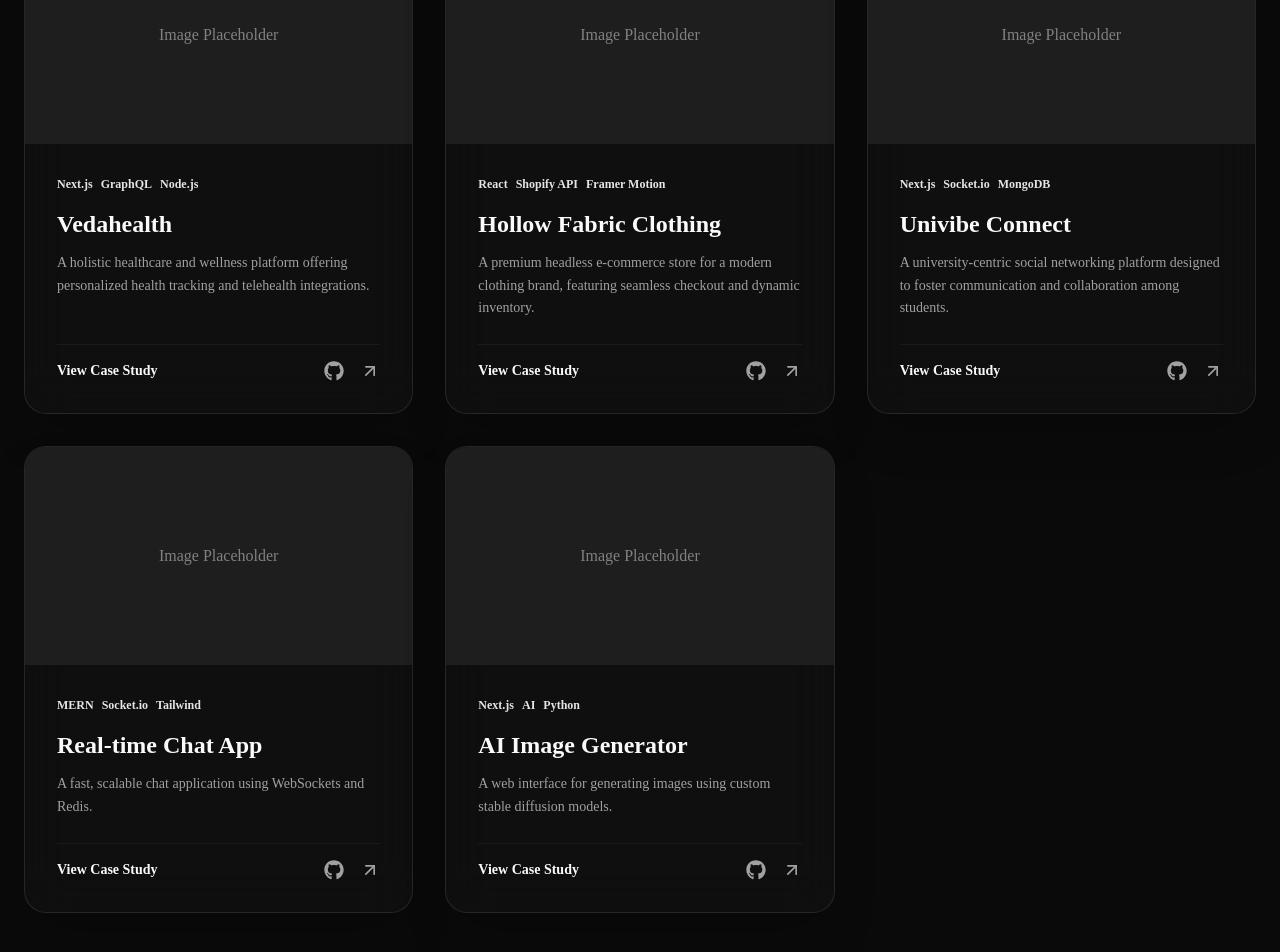
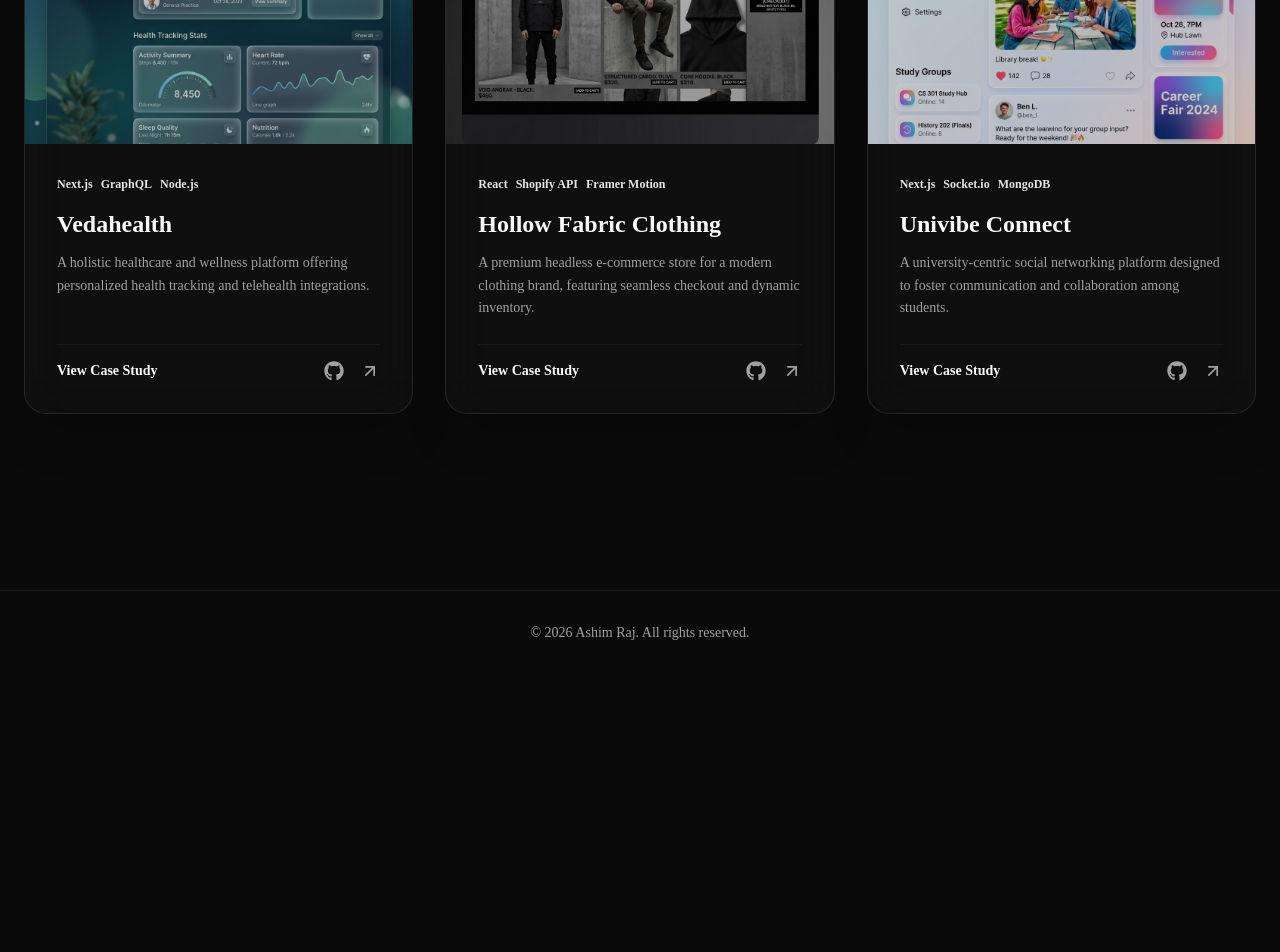
Before and after one commit to Ashim-Raj12/ashim-portfolio, a Next.js app: page /projects in a window 1280 px wide. Shown: the part 1000-1952 px from the top of the page. After the commit the page ends 1675 px from the top, so only its background shows below. Built offline with nearby package versions, Linux system fonts and the light colour scheme.

Commit message:
feat: implement portfolio project gallery, contact form, and section components

```diff
--- a/app/layout.tsx
+++ b/app/layout.tsx
@@ -40,7 +40,7 @@ export default function RootLayout({
       className={`${geistSans.variable} ${geistMono.variable} h-full antialiased overflow-x-hidden`}
       suppressHydrationWarning
     >
-      <body className="min-h-full flex flex-col relative bg-background text-foreground overflow-x-hidden selection:bg-primary/30">
+      <body suppressHydrationWarning className="min-h-full flex flex-col relative bg-background text-foreground overflow-x-hidden selection:bg-primary/30">
         <Providers>
           <div className="fixed inset-0 z-[-1] bg-grid-white/[0.02] bg-[size:50px_50px]" />
           <div className="fixed inset-0 z-[-1] bg-background/90 backdrop-blur-[100px]" />
--- a/app/projects/[slug]/page.tsx
+++ b/app/projects/[slug]/page.tsx
@@ -5,6 +5,7 @@ import { motion } from "framer-motion";
 import { ArrowLeft, ArrowUpRight } from "lucide-react";
 import { FaGithub } from "react-icons/fa";
 import Link from "next/link";
+import Image from "next/image";
 import { featuredProjects } from "@/lib/data";
 
 export default function CaseStudyPage() {
@@ -74,9 +75,14 @@ export default function CaseStudyPage() {
         transition={{ duration: 0.8, delay: 0.2 }}
         className="container mx-auto px-6 mb-24"
       >
-        <div className="w-full aspect-[21/9] rounded-3xl overflow-hidden glass-card flex items-center justify-center bg-secondary/20 relative">
-           <div className="absolute inset-0 bg-gradient-to-tr from-primary/10 to-transparent" />
-           <p className="text-2xl text-muted-foreground font-medium">Hero Image / Video Showcase</p>
+        <div className="w-full aspect-[21/9] rounded-3xl overflow-hidden glass-card relative">
+           <Image
+             src={project.image}
+             alt={project.title}
+             fill
+             className="object-cover"
+           />
+           <div className="absolute inset-0 bg-gradient-to-tr from-black/40 via-transparent to-primary/10" />
         </div>
       </motion.section>
 
--- a/app/projects/page.tsx
+++ b/app/projects/page.tsx
@@ -6,40 +6,17 @@ import { featuredProjects } from "@/lib/data";
 import { ArrowUpRight, Search } from "lucide-react";
 import { FaGithub } from "react-icons/fa";
 import Link from "next/link";
+import Image from "next/image";
 import { Input } from "@/components/ui/input";
 
 const categories = ["All", "React", "Next.js", "MERN", "AI", "Full Stack"];
 
-// Duplicating projects to make a larger list for the projects page
-const allProjects = [
-  ...featuredProjects,
-  {
-    id: "project-4",
-    title: "Real-time Chat App",
-    description: "A fast, scalable chat application using WebSockets and Redis.",
-    image: "https://images.unsplash.com/photo-1611162617474-5b21e879e113?auto=format&fit=crop&q=80&w=1000",
-    techStack: ["MERN", "Socket.io", "Tailwind"],
-    liveUrl: "https://example.com",
-    githubUrl: "https://github.com",
-    features: ["Real-time messaging", "Typing indicators", "Read receipts"]
-  },
-  {
-    id: "project-5",
-    title: "AI Image Generator",
-    description: "A web interface for generating images using custom stable diffusion models.",
-    image: "https://images.unsplash.com/photo-1620641788421-7a1c342ea42e?auto=format&fit=crop&q=80&w=1000",
-    techStack: ["Next.js", "AI", "Python", "FastAPI"],
-    liveUrl: "https://example.com",
-    githubUrl: "https://github.com",
-    features: ["Text to image", "Image variations", "Prompt history"]
-  }
-];
 
 export default function ProjectsPage() {
   const [activeCategory, setActiveCategory] = useState("All");
   const [searchQuery, setSearchQuery] = useState("");
 
-  const filteredProjects = allProjects.filter((project) => {
+  const filteredProjects = featuredProjects.filter((project) => {
     const matchesCategory = activeCategory === "All" || project.techStack.includes(activeCategory) ||
       (activeCategory === "Full Stack" && project.techStack.includes("Next.js") && project.techStack.includes("Supabase")); // simple logic for demo
 
@@ -112,9 +89,12 @@ export default function ProjectsPage() {
           >
             <div className="aspect-video relative overflow-hidden bg-muted">
               <div className="absolute inset-0 bg-black/20 group-hover:bg-transparent transition-colors duration-500 z-10" />
-              <div className="w-full h-full flex items-center justify-center text-muted-foreground bg-secondary/20">
-                Image Placeholder
-              </div>
+              <Image
+                src={project.image}
+                alt={project.title}
+                fill
+                className="object-cover transition-transform duration-700 group-hover:scale-105"
+              />
             </div>
 
             <div className="p-8 flex flex-col flex-grow">
--- a/components/sections/contact.tsx
+++ b/components/sections/contact.tsx
@@ -97,7 +97,7 @@ export function ContactSection() {
             </div>
 
             <div className="mt-8">
-              <Button variant="outline" size="lg" className="rounded-full glass hover:bg-accent border-border" render={<Link href="https://cal.com" target="_blank" />}>
+              <Button variant="outline" size="lg" nativeButton={false} className="rounded-full glass hover:bg-accent border-border" render={<Link href="https://cal.com" target="_blank" />}>
                 <span className="flex items-center gap-2">
                   <MessageSquare className="w-4 h-4" /> Book a Discovery Call
                 </span>
--- a/components/sections/featured-projects.tsx
+++ b/components/sections/featured-projects.tsx
@@ -5,6 +5,7 @@ import { featuredProjects } from "@/lib/data";
 import { ArrowUpRight } from "lucide-react";
 import { FaGithub } from "react-icons/fa";
 import Link from "next/link";
+import Image from "next/image";
 import { useRef } from "react";
 
 export function FeaturedProjectsSection() {
@@ -62,10 +63,12 @@ function ProjectCard({ project, index }: { project: any, index: number }) {
     >
       {/* Project Image */}
       <div className="w-full lg:w-1/2 relative group rounded-3xl overflow-hidden aspect-[4/3] glass-card">
-        {/* Placeholder for image */}
-        <div className="absolute inset-0 bg-muted/30 flex items-center justify-center text-muted-foreground text-sm">
-          {project.title} Image Placeholder
-        </div>
+        <Image
+          src={project.image}
+          alt={project.title}
+          fill
+          className="object-cover transition-transform duration-700 group-hover:scale-105"
+        />
         <div className="absolute inset-0 bg-black/20 group-hover:bg-transparent transition-colors duration-500" />
 
         {/* Decorative elements */}
--- a/components/sections/hero.tsx
+++ b/components/sections/hero.tsx
@@ -79,15 +79,9 @@ export function HeroSection() {
           transition={{ duration: 0.5, delay: 0.4 }}
           className="flex flex-col sm:flex-row items-center justify-center gap-4 w-full px-6 sm:px-0"
         >
-          <Button size="lg" className="w-full sm:w-auto rounded-full px-8 bg-foreground text-background hover:bg-foreground/90 hover:scale-105 transition-all" render={<Link href="#projects" />}>
+          <Button size="lg" nativeButton={false} className="w-full sm:w-auto rounded-full px-8 bg-foreground text-background hover:bg-foreground/90 hover:scale-105 transition-all" render={<Link href="#projects" />}>
             <span className="flex items-center gap-2 justify-center w-full">
               View Work <ArrowRight className="w-4 h-4" />
-            </span>
-          </Button>
-
-          <Button size="lg" variant="outline" className="w-full sm:w-auto rounded-full px-8 glass hover:bg-accent hover:scale-105 transition-all" render={<Link href="/resume.pdf" target="_blank" />}>
-            <span className="flex items-center gap-2 justify-center w-full">
-              <Download className="w-4 h-4" /> Resume
             </span>
           </Button>
         </motion.div>
```
